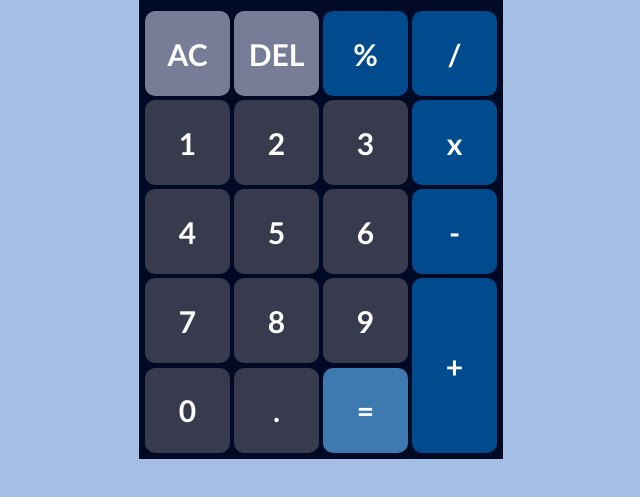
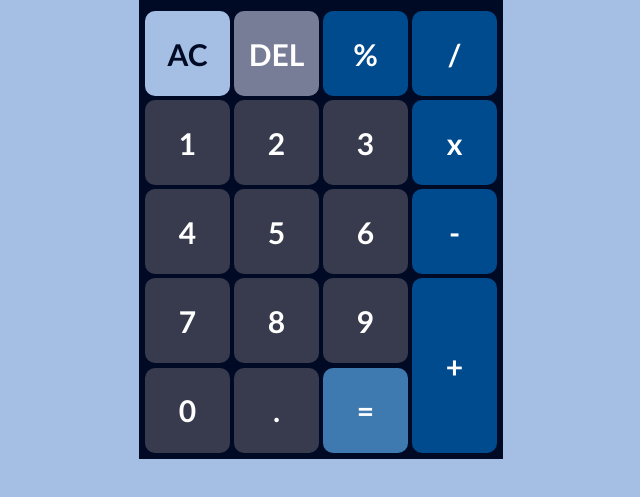
Before and after one commit to oliveiraalexis/js-calculator, a plain HTML site: page index.html in a window 1280 px wide. In both pictures the pointer is over the button "AC". Shown: the part 227-724 px from the top of the page, without its empty margins (319-959 px from the left). Drawn offline with Linux system fonts and the light colour scheme.

Commit message:
add button hover

```diff
--- a/style.css
+++ b/style.css
@@ -72,3 +72,8 @@ button{
     height: 85px;
     cursor: pointer;
 }
+
+button:hover{
+    background-color: #A5BEE3;
+    color: #000A25;
+}
```
